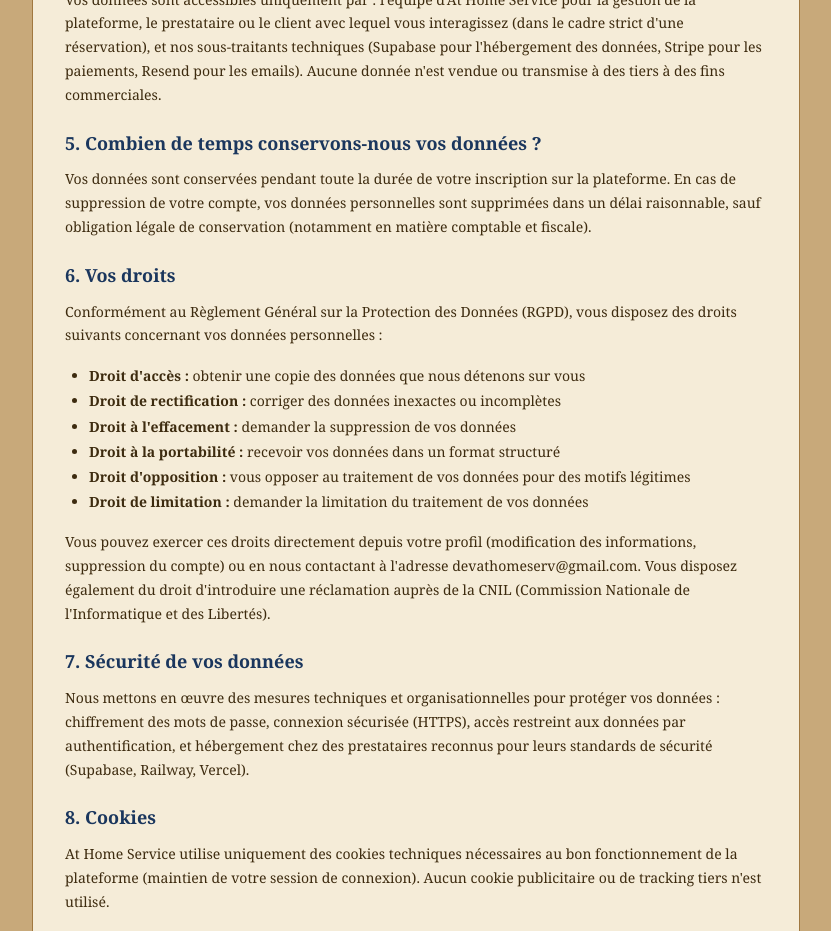
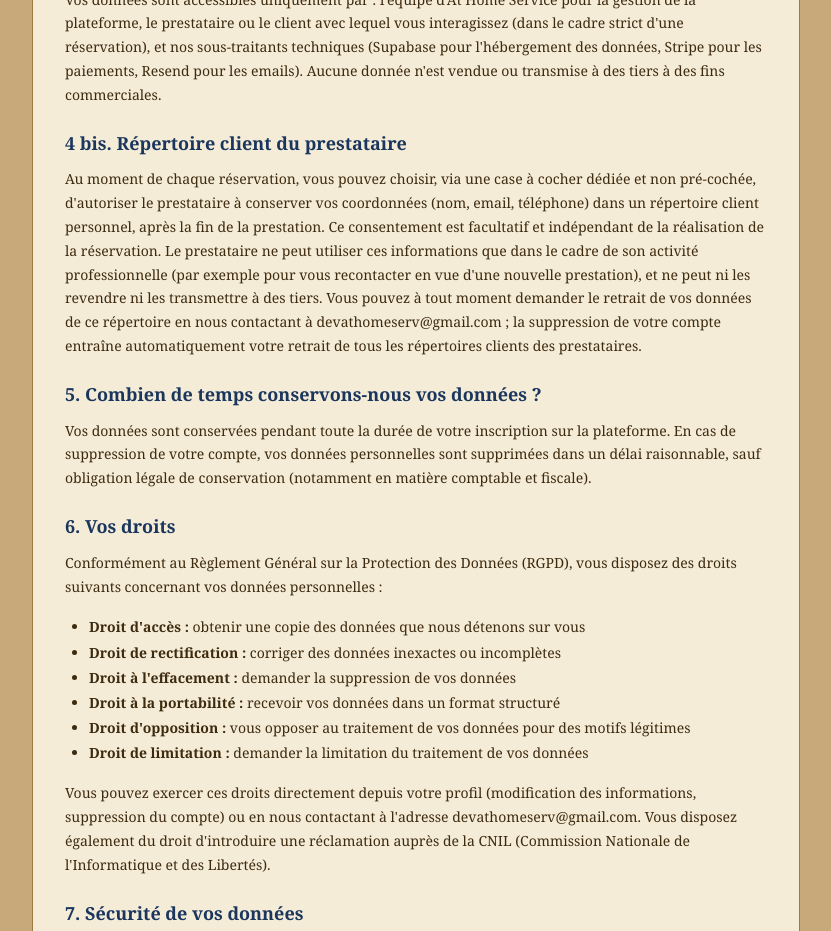
Before and after one commit to devathomeserv-creator/at-home-service, a React (Create React App) app in the folder frontend/: page /confidentialite in a window 1280 px wide. Shown: the part 940-1871 px from the top of the page, without its empty margins (224-1055 px from the left). Built offline with nearby package versions, Linux system fonts and the light colour scheme.

Commit message:
mise a jour politique confidentialite avec mention repertoire client

```diff
--- a/frontend/src/pages/Confidentialite.js
+++ b/frontend/src/pages/Confidentialite.js
@@ -59,6 +59,11 @@ const Confidentialite = () => {
             Vos données sont accessibles uniquement par : l'équipe d'At Home Service pour la gestion de la plateforme, le prestataire ou le client avec lequel vous interagissez (dans le cadre strict d'une réservation), et nos sous-traitants techniques (Supabase pour l'hébergement des données, Stripe pour les paiements, Resend pour les emails). Aucune donnée n'est vendue ou transmise à des tiers à des fins commerciales.
           </p>
 
+          <h2 style={{ color: '#1A365D', fontFamily: 'Georgia, serif', fontSize: '18px', marginTop: '1.5rem', marginBottom: '0.8rem' }}>4 bis. Répertoire client du prestataire</h2>
+          <p style={{ color: '#3D2B0F', fontSize: '14px', lineHeight: 1.7, marginBottom: '1rem' }}>
+            Au moment de chaque réservation, vous pouvez choisir, via une case à cocher dédiée et non pré-cochée, d'autoriser le prestataire à conserver vos coordonnées (nom, email, téléphone) dans un répertoire client personnel, après la fin de la prestation. Ce consentement est facultatif et indépendant de la réalisation de la réservation. Le prestataire ne peut utiliser ces informations que dans le cadre de son activité professionnelle (par exemple pour vous recontacter en vue d'une nouvelle prestation), et ne peut ni les revendre ni les transmettre à des tiers. Vous pouvez à tout moment demander le retrait de vos données de ce répertoire en nous contactant à devathomeserv@gmail.com ; la suppression de votre compte entraîne automatiquement votre retrait de tous les répertoires clients des prestataires.
+          </p>
+
           <h2 style={{ color: '#1A365D', fontFamily: 'Georgia, serif', fontSize: '18px', marginTop: '1.5rem', marginBottom: '0.8rem' }}>5. Combien de temps conservons-nous vos données ?</h2>
           <p style={{ color: '#3D2B0F', fontSize: '14px', lineHeight: 1.7, marginBottom: '1rem' }}>
             Vos données sont conservées pendant toute la durée de votre inscription sur la plateforme. En cas de suppression de votre compte, vos données personnelles sont supprimées dans un délai raisonnable, sauf obligation légale de conservation (notamment en matière comptable et fiscale).
```
